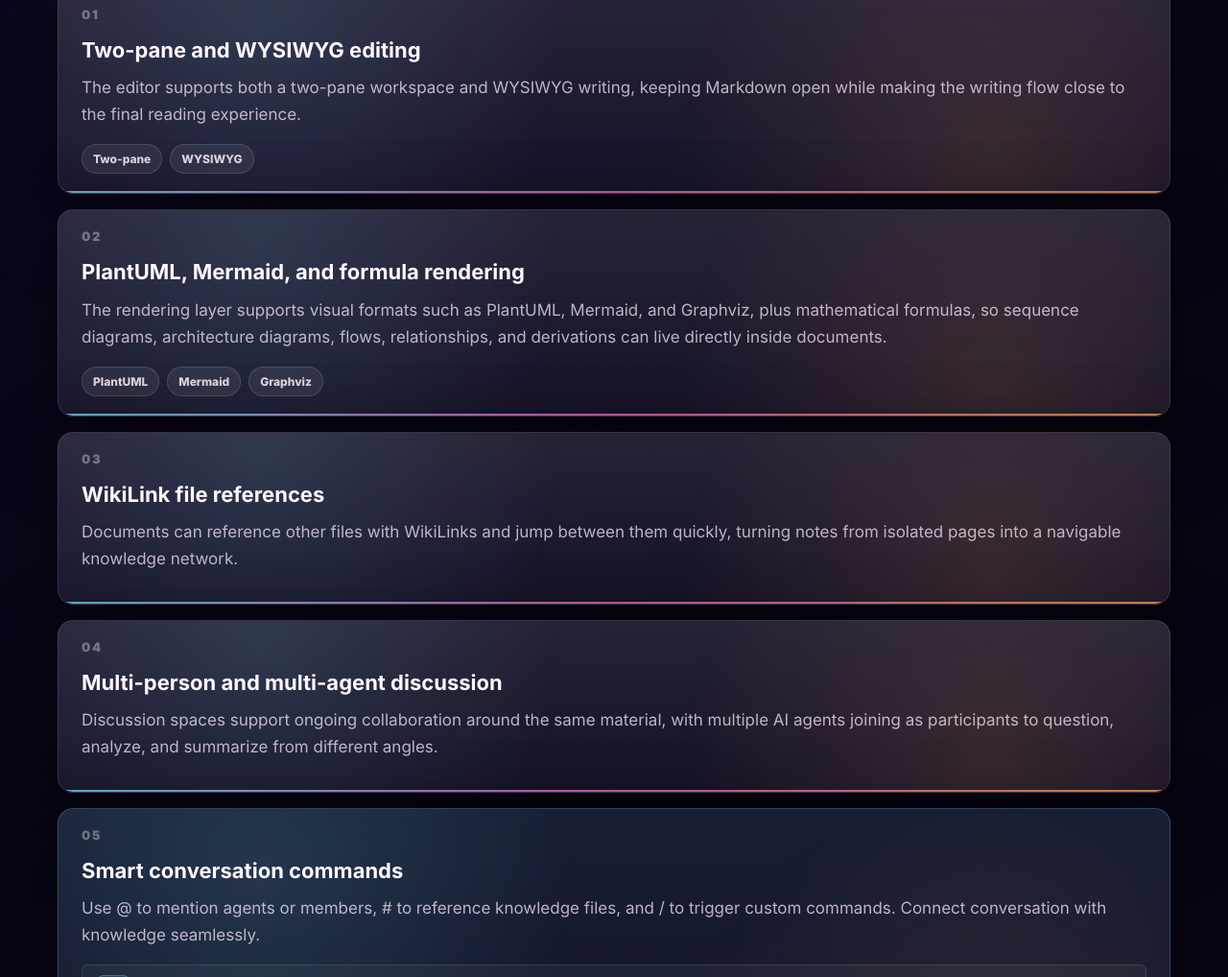
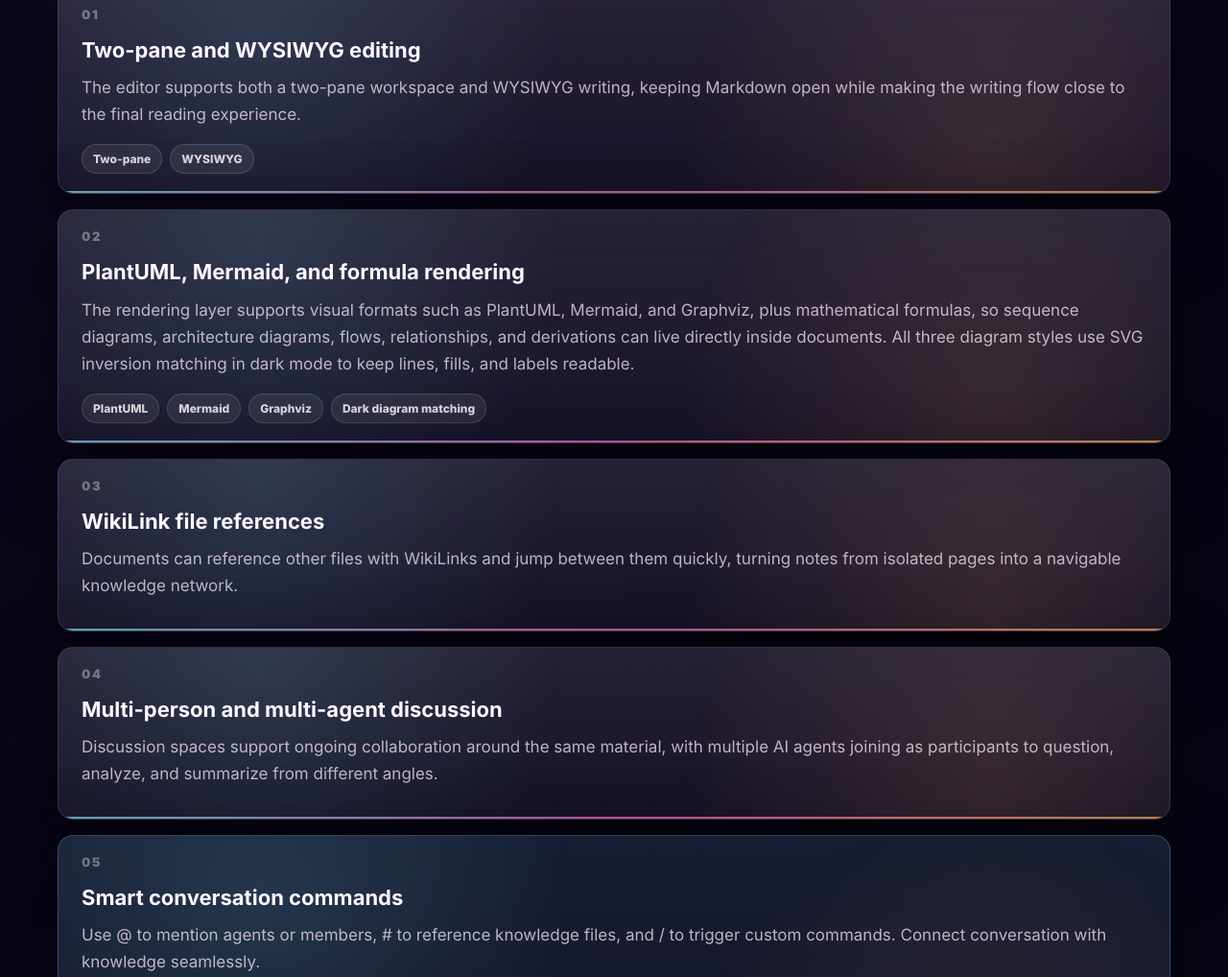
Before and after one commit to kidoln/app, a plain HTML site: page meshwork/index.html in a window 1280 px wide. Shown: the part 3253-4271 px from the top of the page at 96% size. Drawn offline with Linux system fonts and the light colour scheme.

Commit message:
补充图表深色模式适配

```diff
--- a/meshwork/index.html
+++ b/meshwork/index.html
@@ -205,6 +205,7 @@
               <span data-i18n="highlights.rendering.tagOne"></span>
               <span data-i18n="highlights.rendering.tagTwo"></span>
               <span data-i18n="highlights.rendering.tagThree"></span>
+              <span data-i18n="highlights.rendering.tagFour"></span>
             </div>
           </article>
           <article class="highlight-card" data-reveal>
--- a/meshwork/script.js
+++ b/meshwork/script.js
@@ -73,10 +73,11 @@ const content = {
       },
       rendering: {
         title: "PlantUML、Mermaid 与公式渲染",
-        body: "渲染层支持 PlantUML、Mermaid、Graphviz 等图形表达，也支持数学公式，让时序图、架构图、流程图、关系图和推导内容都能直接进入文档。",
+        body: "渲染层支持 PlantUML、Mermaid、Graphviz 等图形表达，也支持数学公式，让时序图、架构图、流程图、关系图和推导内容都能直接进入文档。三种图表样式在深色模式下会通过 SVG 反转匹配算法自动适配，保持线条、填充和文字清晰可读。",
         tagOne: "PlantUML",
         tagTwo: "Mermaid",
         tagThree: "Graphviz",
+        tagFour: "深色图表匹配",
       },
       links: {
         title: "WikiLink 文件引用",
@@ -336,10 +337,11 @@ const content = {
       },
       rendering: {
         title: "PlantUML, Mermaid, and formula rendering",
-        body: "The rendering layer supports visual formats such as PlantUML, Mermaid, and Graphviz, plus mathematical formulas, so sequence diagrams, architecture diagrams, flows, relationships, and derivations can live directly inside documents.",
+        body: "The rendering layer supports visual formats such as PlantUML, Mermaid, and Graphviz, plus mathematical formulas, so sequence diagrams, architecture diagrams, flows, relationships, and derivations can live directly inside documents. All three diagram styles use SVG inversion matching in dark mode to keep lines, fills, and labels readable.",
         tagOne: "PlantUML",
         tagTwo: "Mermaid",
         tagThree: "Graphviz",
+        tagFour: "Dark diagram matching",
       },
       links: {
         title: "WikiLink file references",
```
Also changed, not shown: meshwork/manual-book-02-en.html (+4 -0 lines), meshwork/manual-book-02.html (+4 -0 lines).
